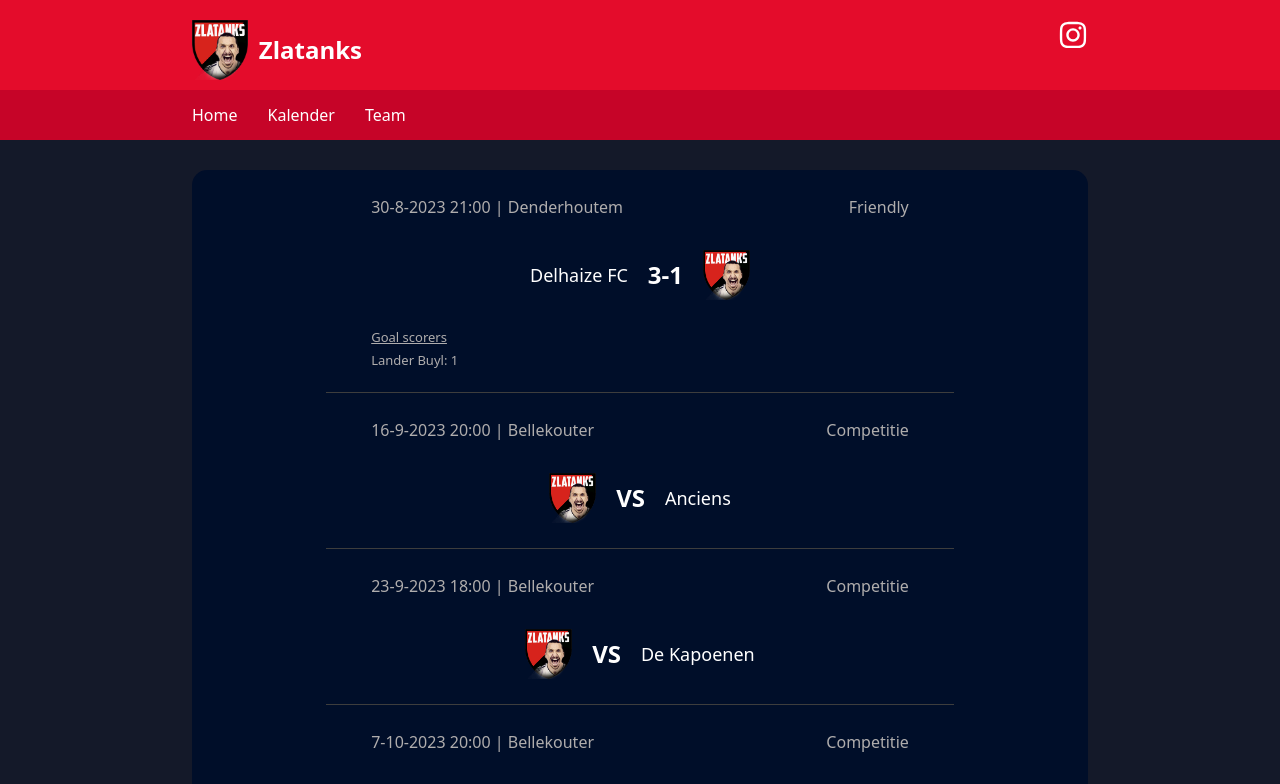
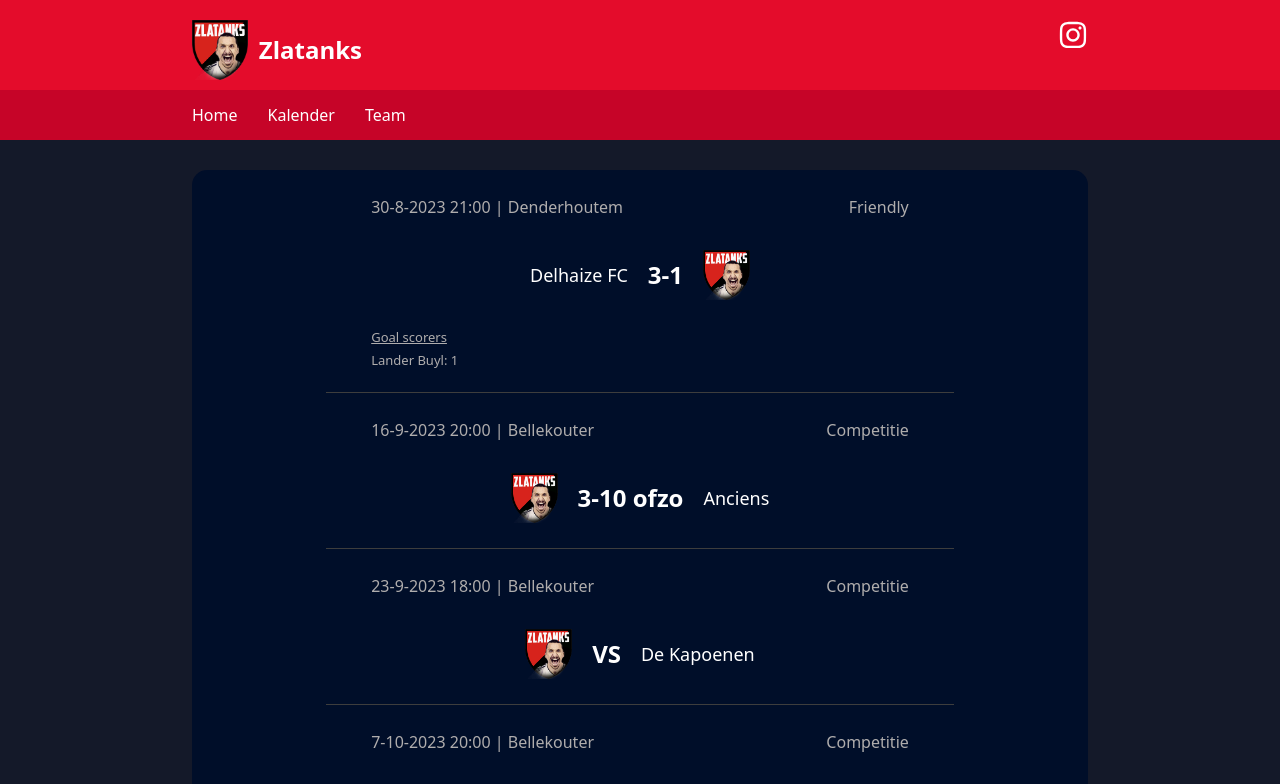
Before and after one commit to WoutDM/zlatanks, a React (Create React App) app: page /Kalender in a window 1280 px wide. Shown: the top 784 px of the page. Built offline with nearby package versions, Linux system fonts and the light colour scheme.

Commit message:
match result

```diff
--- a/src/data/matches.js
+++ b/src/data/matches.js
@@ -17,7 +17,7 @@ let matches = {
       'home': true,
       'date': '16-9-2023',
       'houre': '20:00',
-      'result': null,
+      'result': '3-10 ofzo',
       'scorers': null,
     },
     {
```
